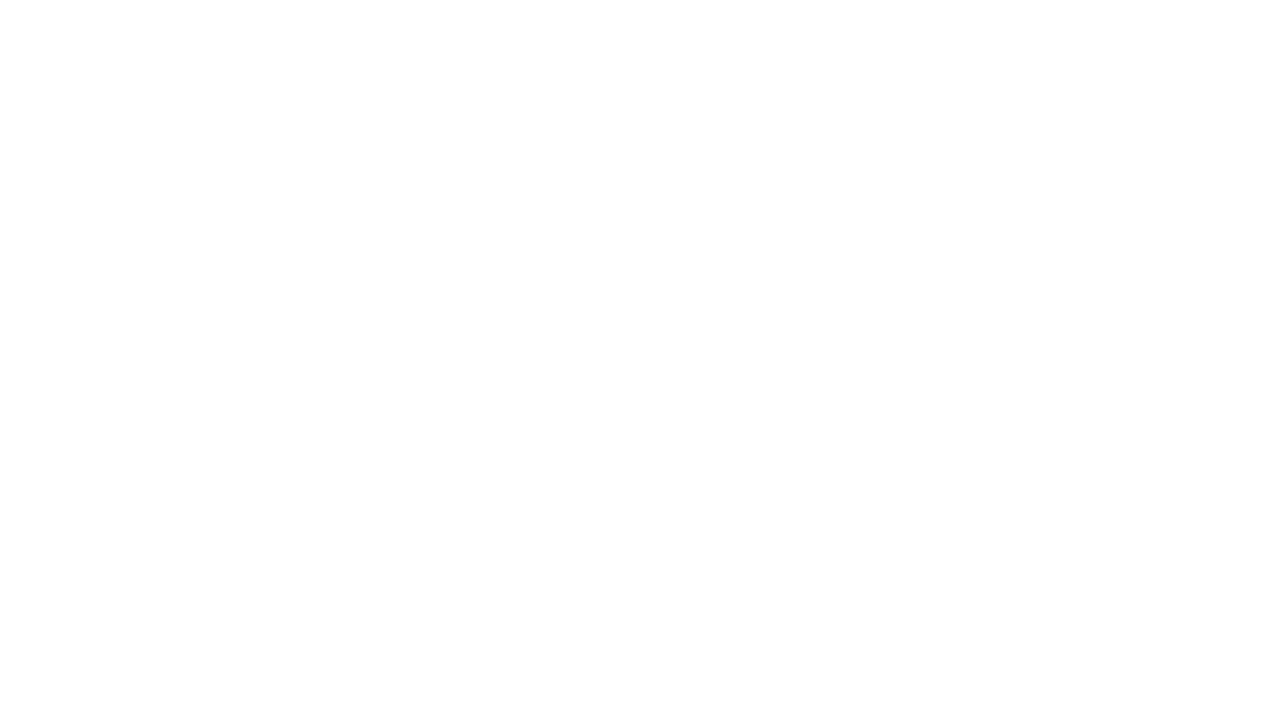
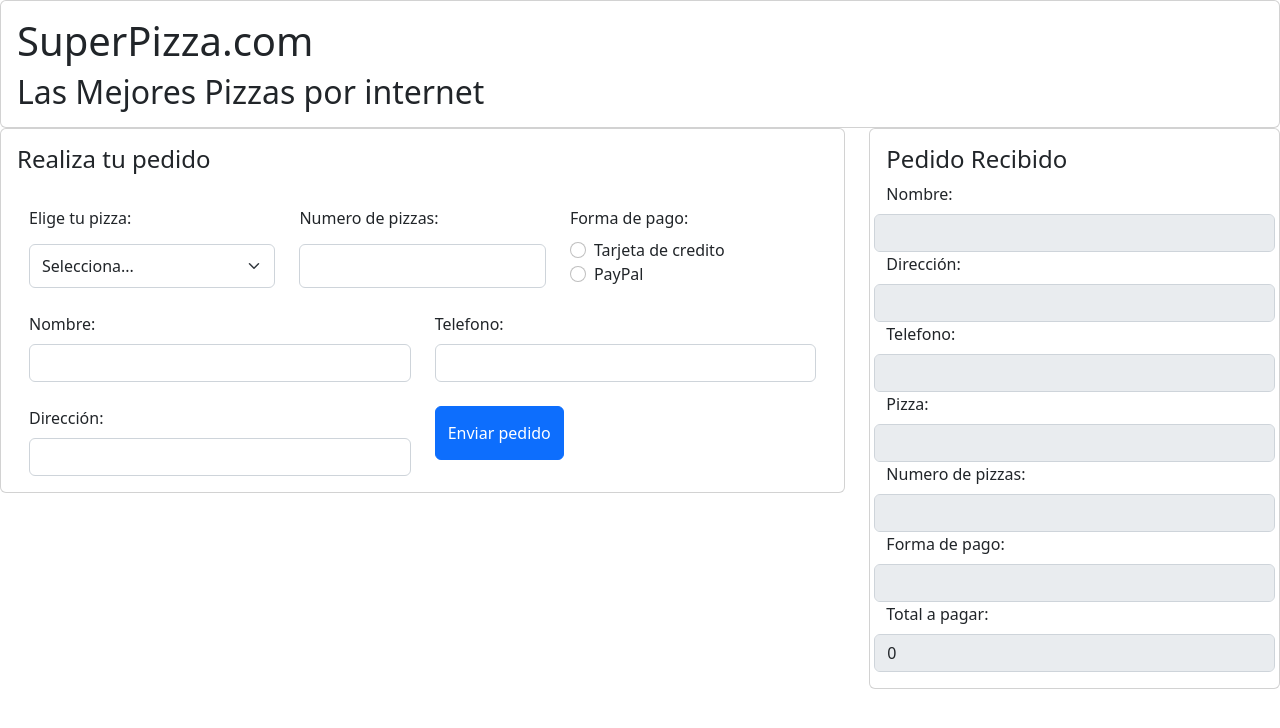
Before and after one commit to cesarmtzcab21/pizzeria-react, a plain HTML site: page docs/index.html in a window 1280 px wide. Drawn offline with nearby package versions, Linux system fonts and the light colour scheme; the site is published under a folder, as on GitHub Pages, so addresses that start at the root find nothing.

Commit message:
Add files via upload

```diff
--- a/docs/index.html
+++ b/docs/index.html
@@ -6,9 +6,9 @@
     <meta name="viewport" content="width=device-width, initial-scale=1.0" />
     <link href="https://cdn.jsdelivr.net/npm/bootstrap@5.2.2/dist/css/bootstrap.min.css" rel="stylesheet" integrity="sha384-Zenh87qX5JnK2Jl0vWa8Ck2rdkQ2Bzep5IDxbcnCeuOxjzrPF/et3URy9Bv1WTRi" crossorigin="anonymous">
     <title>SuperPizza.com</title>
-    <script type="module" crossorigin src="/assets/index.fb92d313.js"></script>
-    <link rel="stylesheet" href="/assets/index.348c2aeb.css">
-  <link rel="manifest" href="/manifest.webmanifest"></head>
+    <script type="module" crossorigin src="./assets/index.fb92d313.js"></script>
+    <link rel="stylesheet" href="./assets/index.348c2aeb.css">
+  <link rel="manifest" href="./manifest.webmanifest"></head>
   <body>
     <div id="root"></div>
 
```
